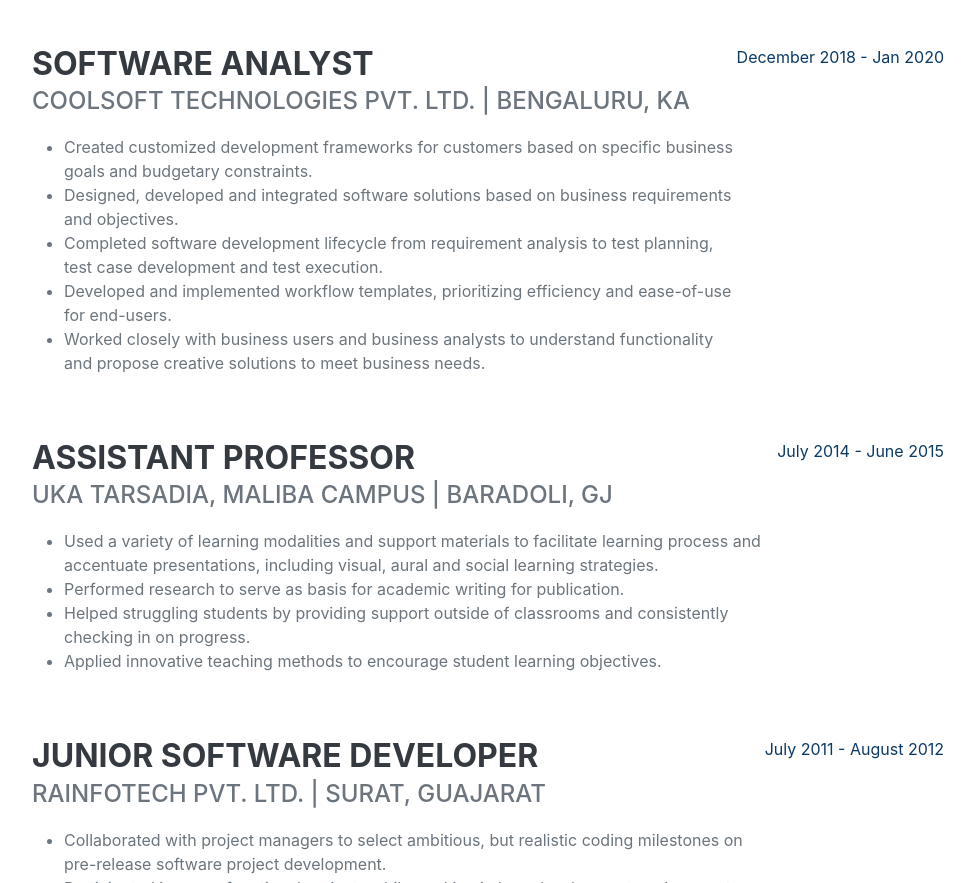
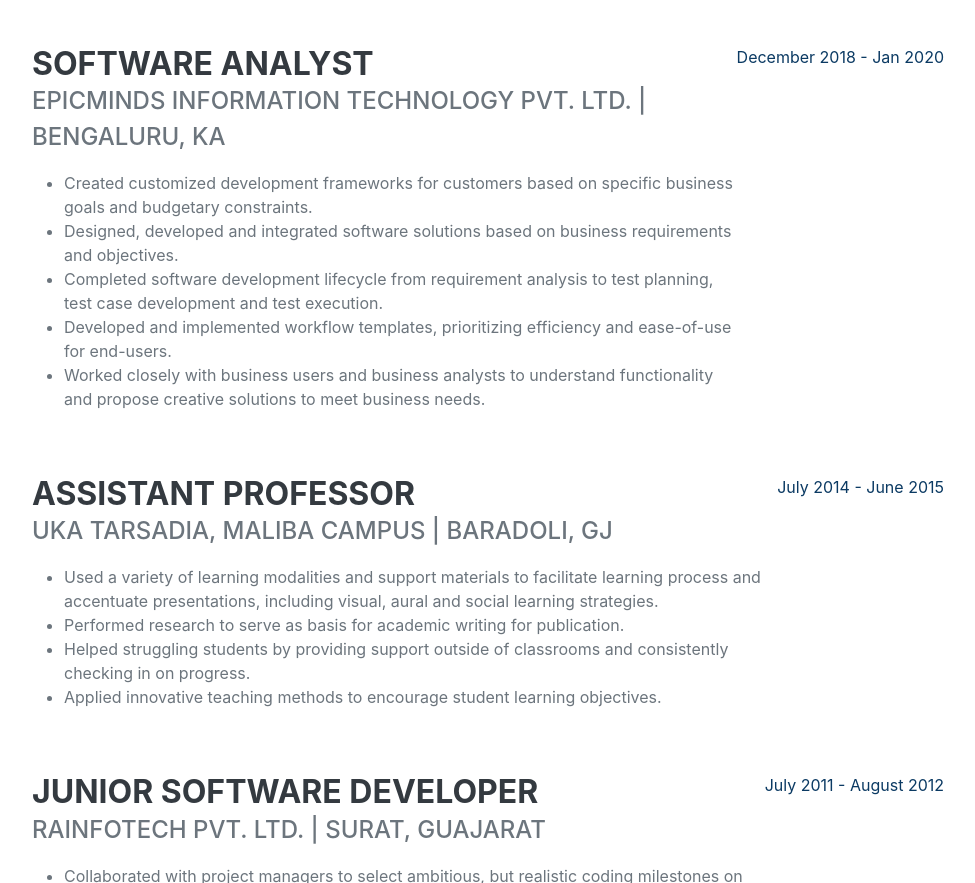
Before and after one commit to sumegha13/SumeghaSakhreliyaGondaliya, a plain HTML site: page index.html in a window 1280 px wide. Shown: the part 1322-2205 px from the top of the page, without its empty margins (288-1263 px from the left). Drawn offline with nearby package versions, Linux system fonts and the light colour scheme; a script that the page names is missing; a web font is replaced by a local one.

Commit message:
change epicminds name

```diff
--- a/index.html
+++ b/index.html
@@ -97,7 +97,7 @@
                     <div class="d-flex flex-column flex-md-row justify-content-between mb-5">
                         <div class="flex-grow-1">
                             <h3 class="mb-0">Software Analyst</h3>
-                            <div class="subheading mb-3">Coolsoft Technologies Pvt. Ltd. | Bengaluru, KA</div>
+                            <div class="subheading mb-3">Epicminds Information Technology Pvt. Ltd. | Bengaluru, KA</div>
                           <ul>
 							<li>Created customized development frameworks for customers based on specific business goals and budgetary constraints. </li>
 							<li>Designed, developed and integrated software solutions based on business requirements and objectives. </li>
```
